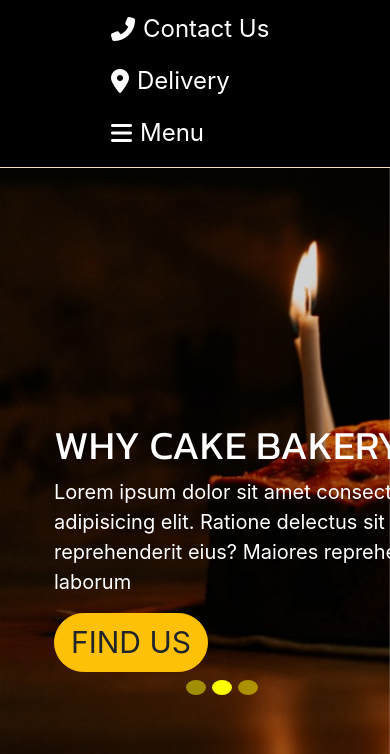
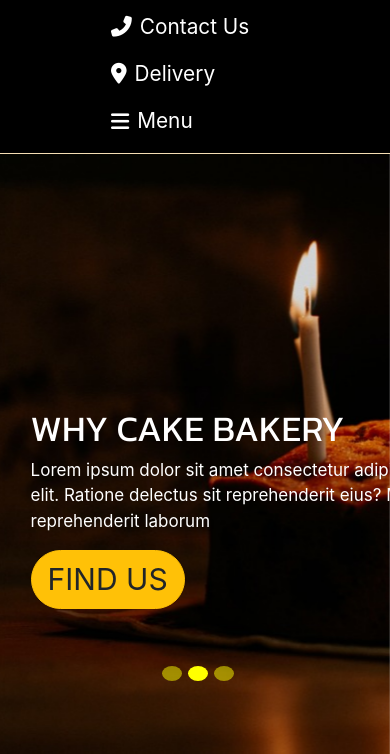
Before and after one commit to Thiyageshkanna/Code_With_Coffee, a plain HTML site: page index.html in a window 390 px wide. Both pictures are taken after a click on the button "Toggle navigation". Shown: the part 90-844 px from the top of the page. Drawn offline with nearby package versions, Linux system fonts and the light colour scheme.

Commit message:
Finished Responsive

```diff
--- a/index.html
+++ b/index.html
@@ -70,7 +70,7 @@
           <li data-target="#carouselExampleIndicators" data-slide-to="1"></li>
           <li data-target="#carouselExampleIndicators" data-slide-to="2"></li>
         </ol>
-        <div class="carousel-inner col-8 col-md-11 ">
+        <div class="carousel-inner col-8 col-sm-11 ">
           <div class="carousel-item active">
             <section class="sentence">
               <h1>Made with love</h1>
--- a/style.css
+++ b/style.css
@@ -29,7 +29,7 @@
 }
 .nav-link {
   color: white;
-  font-size: 1.5rem;
+  font-size: 1.3rem;
   display: flex;
   margin-left: 15px;
   margin-right: 20px;
@@ -38,9 +38,6 @@
 .nav-link:hover {
   border-bottom: 1px solid yellow;
   transition: 1s;
-  bottom: 0;
-  left: 15px;
-  right: 15px;
 }
 .last {
   margin-left: auto !important;
@@ -52,10 +49,6 @@
 }
 .sentence {
   color: white;
-  /* position: relative;
-  left: 10%;
-  top: 30%; */
-  /* width: 500px; */
 }
 .sentence h1 {
   text-transform: uppercase;
@@ -91,3 +84,17 @@
   width: 20px;
   border-radius: 50% !important;
 }
+@media only screen and (max-width: 600px) {
+  .slide {
+    width: 700px !important;
+    position: relative;
+    top: 30%;
+    left: 4%;
+  }
+  .sentence h1 {
+    font-size: 36px !important;
+  }
+  .sentence p {
+    font-size: 17px;
+  }
+}
```
